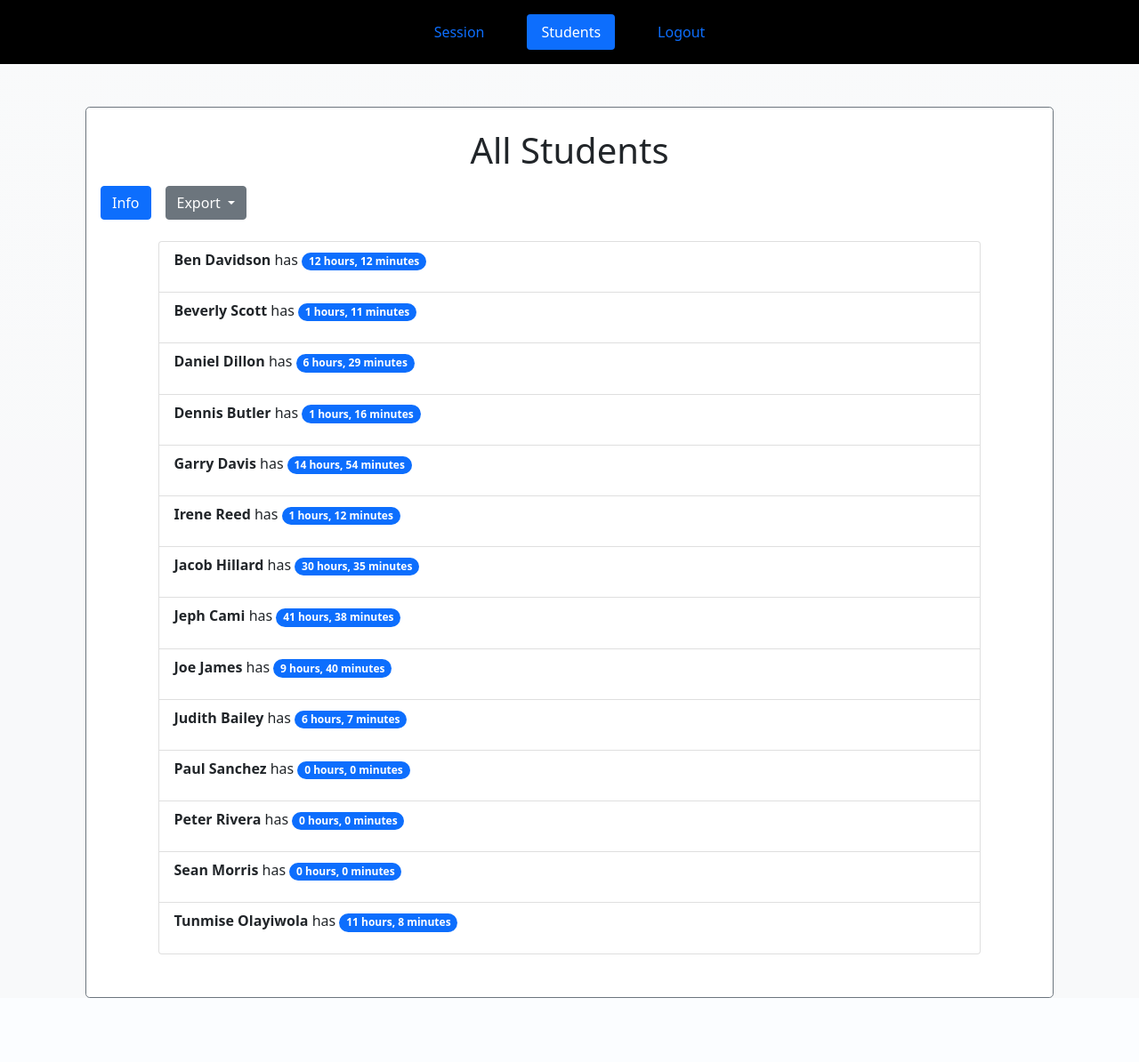
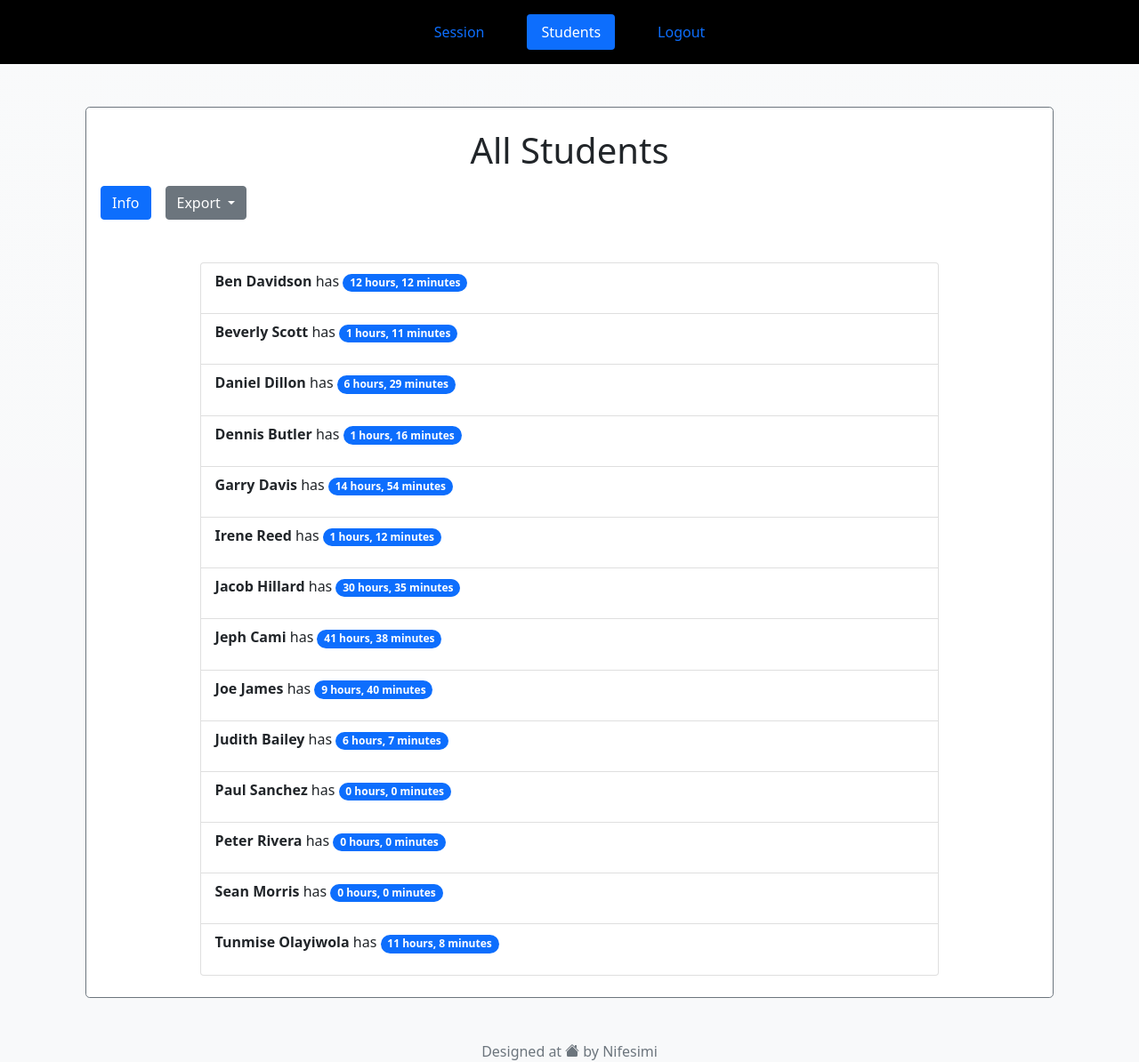
Before and after one commit to PrintNifesimi/TutoringTracker, a Django app: page / in a window 1280 px wide. Shown: the whole page at 89% size. Before the commit the page ends 1122 px from the top, so only its background shows below. Run offline with Django 4.2, Linux system fonts and the light colour scheme; data comes from the database, SQL or seed files in the repository; some libraries are stand-ins or nearby versions.

Commit message:
style adjust

```diff
--- a/main/templates/main/AllStudents.html
+++ b/main/templates/main/AllStudents.html
@@ -37,7 +37,8 @@ Info
 </div>
 
 
-<div id="rpla">
+<div id="rpla" class="mx-auto mt-4 mb-4" style="width:90%;">
     {% include 'main/partials/AddHours.html' %}
 </div>
-    {% endblock %}
+
+    {% endblock content%}
--- a/main/templates/main/base.html
+++ b/main/templates/main/base.html
@@ -17,11 +17,13 @@
                 {% block activepage %}
 
            {% endblock activepage %}
+            </ul>
         </div>
 
-       <div id="basehtml" class="mx-auto mt-5 rounded-3 justify-content-center border border-secondary border-1" style="background:white;width:85%">
+       <div id="basehtml" class="mx-auto mt-5 rounded-3 justify-content-center border border-secondary border-1 bg-white" style="width:85%;height:auto;">
         {%block content%}
-        {% endblock %}
+
+        {% endblock content%}
         </div>
 
     <script>
@@ -31,5 +33,12 @@
     </script>
     <script src="https://cdn.jsdelivr.net/npm/bootstrap@5.1.3/dist/js/bootstrap.bundle.min.js" integrity="sha384-ka7Sk0Gln4gmtz2MlQnikT1wXgYsOg+OMhuP+IlRH9sENBO0LRn5q+8nbTov4+1p" crossorigin="anonymous"></script>
 
+   <div class="" style="bottom:0px;text-align:center;width:100%;">
+
+    <div class="mt-5 text-secondary text-center">Designed at <svg xmlns="http://www.w3.org/2000/svg" width="20" height="20" fill="currentColor" class="bi bi-house-fill" viewBox="0 0 20 20">
+        <path fill-rule="evenodd" d="m8 3.293 6 6V13.5a1.5 1.5 0 0 1-1.5 1.5h-9A1.5 1.5 0 0 1 2 13.5V9.293l6-6zm5-.793V6l-2-2V2.5a.5.5 0 0 1 .5-.5h1a.5.5 0 0 1 .5.5z"/>
+        <path fill-rule="evenodd" d="M7.293 1.5a1 1 0 0 1 1.414 0l6.647 6.646a.5.5 0 0 1-.708.708L8 2.207 1.354 8.854a.5.5 0 1 1-.708-.708L7.293 1.5z"/>
+      </svg>by Nifesimi</div>
+   </div>
     </body>
 </html>
--- a/main/templates/main/partials/AddHours.html
+++ b/main/templates/main/partials/AddHours.html
@@ -2,21 +2,22 @@
     <div id="nullHourAdd" class="alert alert-warning alert-dismissible fade show">
         <p>One or more of your enteries is empty, make it 0 instead</p>
     </div>
-{% endif %}
-{% if successAdd %}
+
+{% elif successAdd %}
     <div id="successAdd" class="alert alert-success d-flex align-items-center">
         <p>Add Successful</p>
     </div>
 {% endif %}
-<div class="mx-auto mb-5" style="width:85%;">
+<div class="mx-auto" style="width:85%;">
     <ul class="list-group">
 {% for student in Students %}
 
 
         <li class="list-group-item d-flex align-items-start">
-            <div class="d-table d-sm-flex">
+        <div class="d-table d-sm-flex">
             <div class="mb-3" ><span class="text-truncate d-block d-sm-inline" style="max-width:210px;"><b><a hx-get={% url 'AddHours' student.id%} hx-target="#rpla" style="cursor:pointer;">{{student}} </a></b></span> has
-                <span  class="badge bg-primary rounded-pill"> {{student.hours}} hours, {{student.minutes}} minutes</span></div>
+                <span  class="badge bg-primary rounded-pill"> {{student.hours}} hours, {{student.minutes}} minutes</span>
+            </div>
 
 
 
--- a/main/templates/main/partials/Timeduration.html
+++ b/main/templates/main/partials/Timeduration.html
@@ -14,7 +14,7 @@
         <ul class="list-group list-group">
     {% for item in sObject.all %}
 
-            <li id="{{item.id}}" class="list-group-item d-sm-flex justify-content-between align-items-end">
+            <li id="{{item.id}}" class="list-group-item d-sm-flex justify-content-between align-items-end ">
                 <div style="" class="me-md-5">
                 <span class="text-truncate d-block d-sm-table" style="max-width:230px;"><b>{{item.fullname}}</b></span>
                 <span class="d-sm-inline d-none">has been here for</span>
--- a/main/templates/main/sessions.html
+++ b/main/templates/main/sessions.html
@@ -62,4 +62,4 @@
 
   </div>
 
-{% endblock %}
+{% endblock content%}
```
